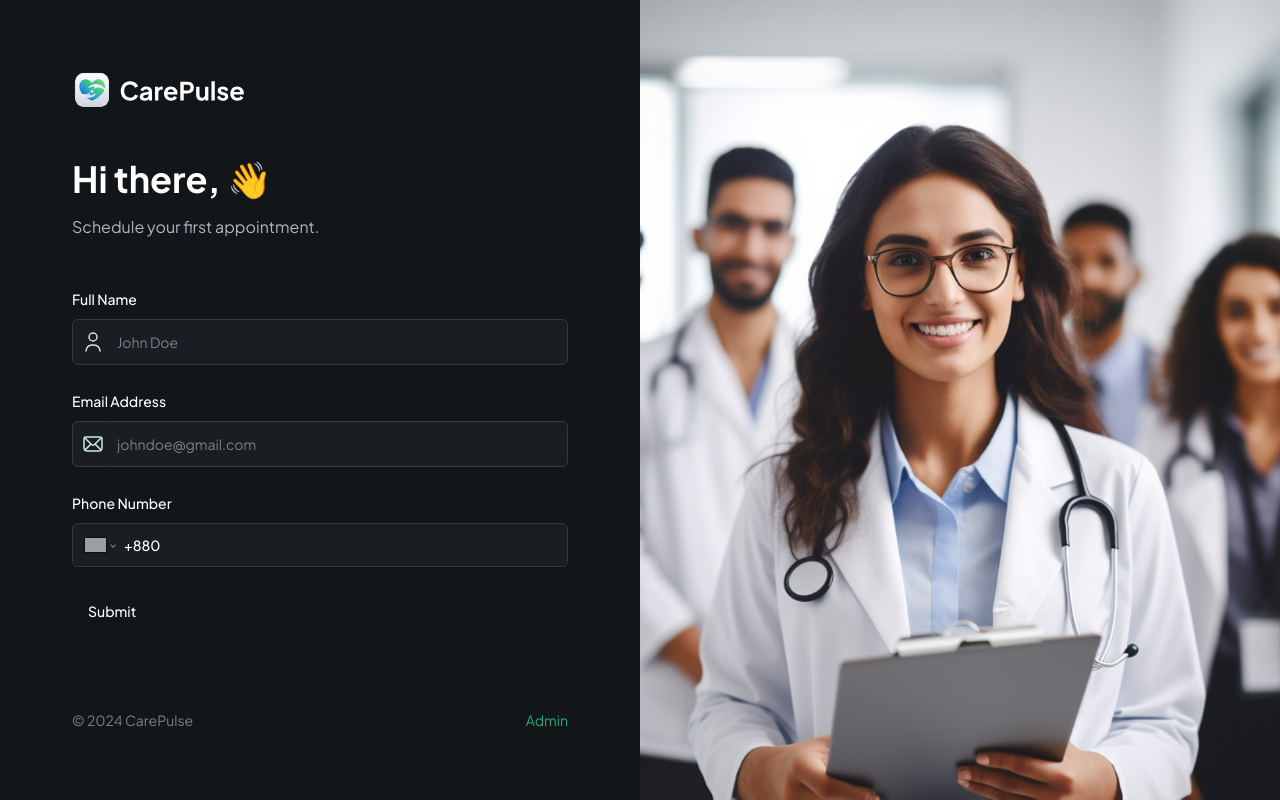
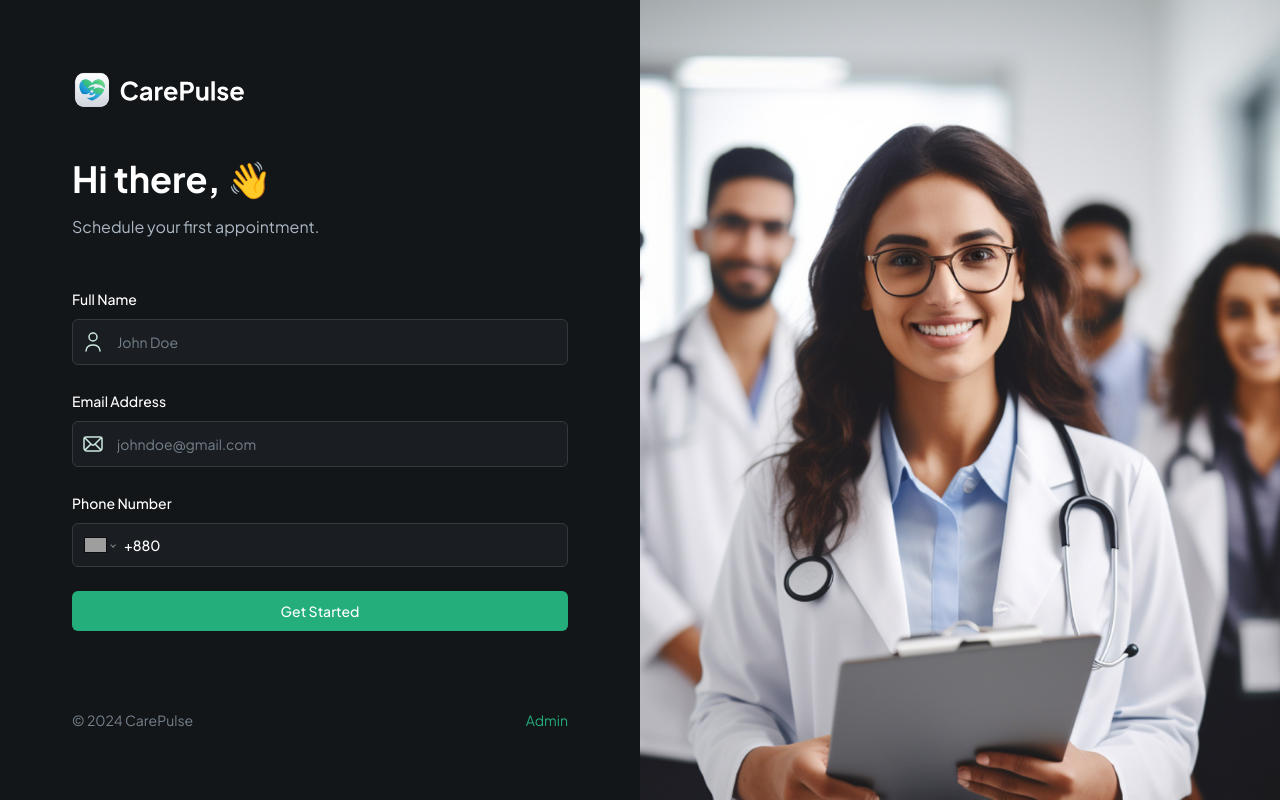
Before and after one commit to it27427/care-pulse, a Next.js app: page / in a window 1280 px wide. Built offline with nearby package versions, Linux system fonts and the light colour scheme; grey boxes are pictures that could not be loaded.

Commit message:
Submit Button Component Added

```diff
--- a/components/CustomFormField.tsx
+++ b/components/CustomFormField.tsx
@@ -67,7 +67,7 @@ const RenderField = ({ field, props }: { field: any; props: CustomProps }) => {
             placeholder={placeholder}
             international
             withCountryCallingCode
-            value={field.value as E164Number | undefined}
+            value={field.value}
             onChange={field.onChange}
             className='input-phone'
           />
--- a/components/SubmitButton.tsx
+++ b/components/SubmitButton.tsx
@@ -1,11 +1,38 @@
 import React from 'react';
 import { Button } from '@/components/ui/button';
+import Image from 'next/image';
 
-const SubmitButton = () => {
+interface ButtonProps {
+  isLoading: boolean;
+  className: string;
+  children: React.ReactNode;
+}
+
+const SubmitButton = ({ isLoading, className, children }: ButtonProps) => {
   return (
-    <div>
-      <Button type='submit'>Submit</Button>
-    </div>
+    <>
+      <Button
+        type='submit'
+        disabled={isLoading}
+        className={className ?? 'shad-primary-btn w-full'}
+      >
+        {isLoading ? (
+          <span className='flex items-center gap-4'>
+            <Image
+              src='/assets/icons/loader.svg'
+              alt='loader-icon'
+              className='animate-spin'
+              width={24}
+              height={24}
+              priority
+            />
+            Loading...
+          </span>
+        ) : (
+          children
+        )}
+      </Button>
+    </>
   );
 };
 
--- a/components/forms/PatientForm.tsx
+++ b/components/forms/PatientForm.tsx
@@ -7,6 +7,8 @@ import { z } from 'zod';
 import { Form } from '@/components/ui/form';
 import { Button } from '@/components/ui/button';
 import CustomFormField from '@/components/CustomFormField';
+import SubmitButton from '@/components/SubmitButton';
+import { useState } from 'react';
 
 export enum FormFieldType {
   INPUT = 'input',
@@ -25,6 +27,8 @@ const formSchema = z.object({
 });
 
 const PatientForm = () => {
+  const [isLoading, setIsLoading] = useState(false);
+
   const form = useForm<z.infer<typeof formSchema>>({
     resolver: zodResolver(formSchema),
     defaultValues: {
@@ -37,17 +41,11 @@ const PatientForm = () => {
   }
 
   return (
-    <>
     <Form {...form}>
-        <form
-          onSubmit={form.handleSubmit(onSubmit)}
-          className='space-y-6 flex-1'
-        >
+      <form onSubmit={form.handleSubmit(onSubmit)} className='space-y-6 flex-1'>
         <section className='mb-12 space-y-4'>
           <h1 className='m-0 header'>Hi there, 👋</h1>
-            <p className='m-0 text-dark-700'>
-              Schedule your first appointment.
-            </p>
+          <p className='m-0 text-dark-700'>Schedule your first appointment.</p>
         </section>
 
         <CustomFormField
@@ -78,10 +76,9 @@ const PatientForm = () => {
           placeholder='+8801615922742'
         />
 
-          <Button type='submit'>Submit</Button>
+        <SubmitButton isLoading={isLoading}>Get Started</SubmitButton>
       </form>
     </Form>
-    </>
   );
 };
 
```
Lines whose indentation alone changed are shown as unchanged.
